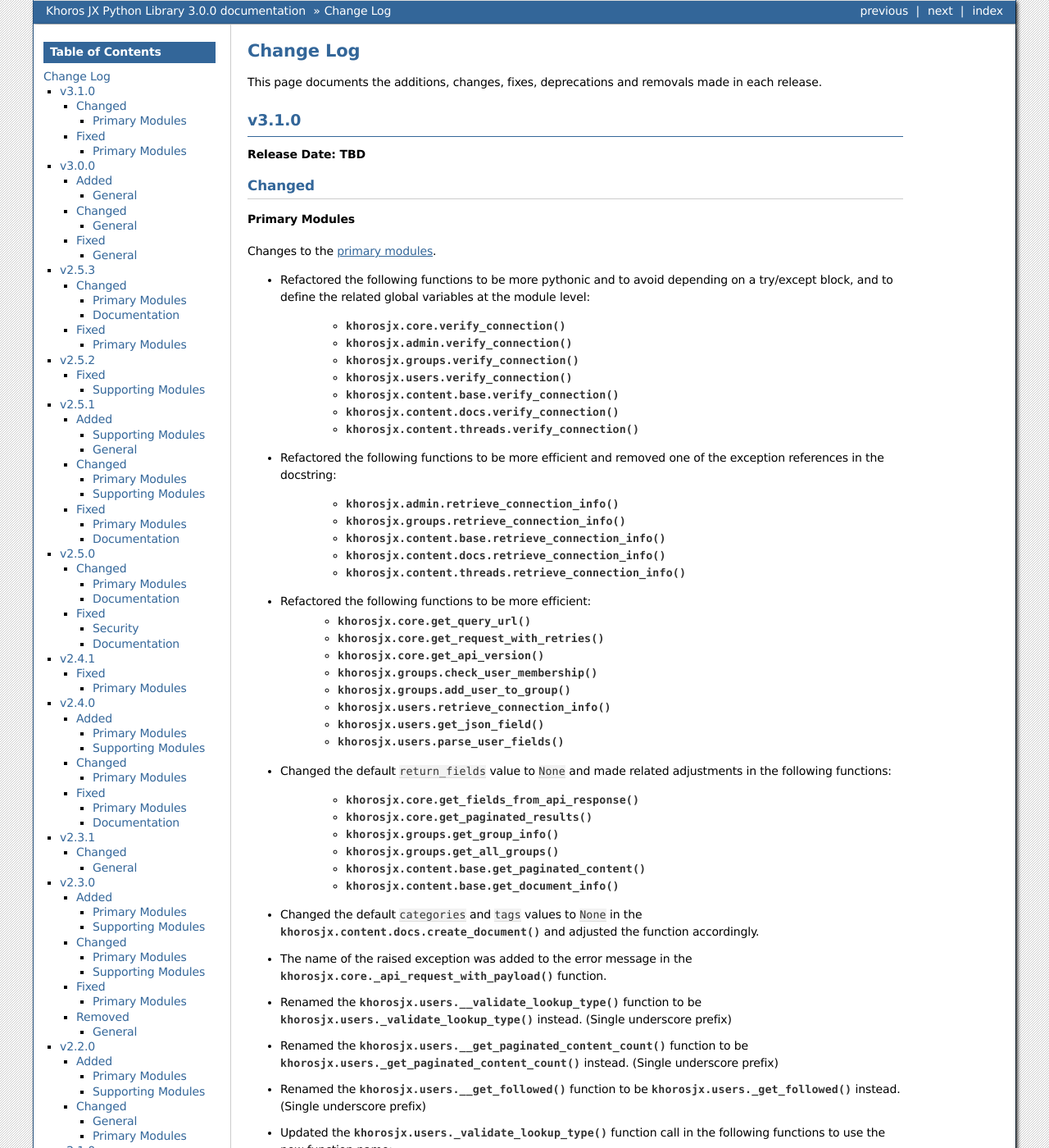
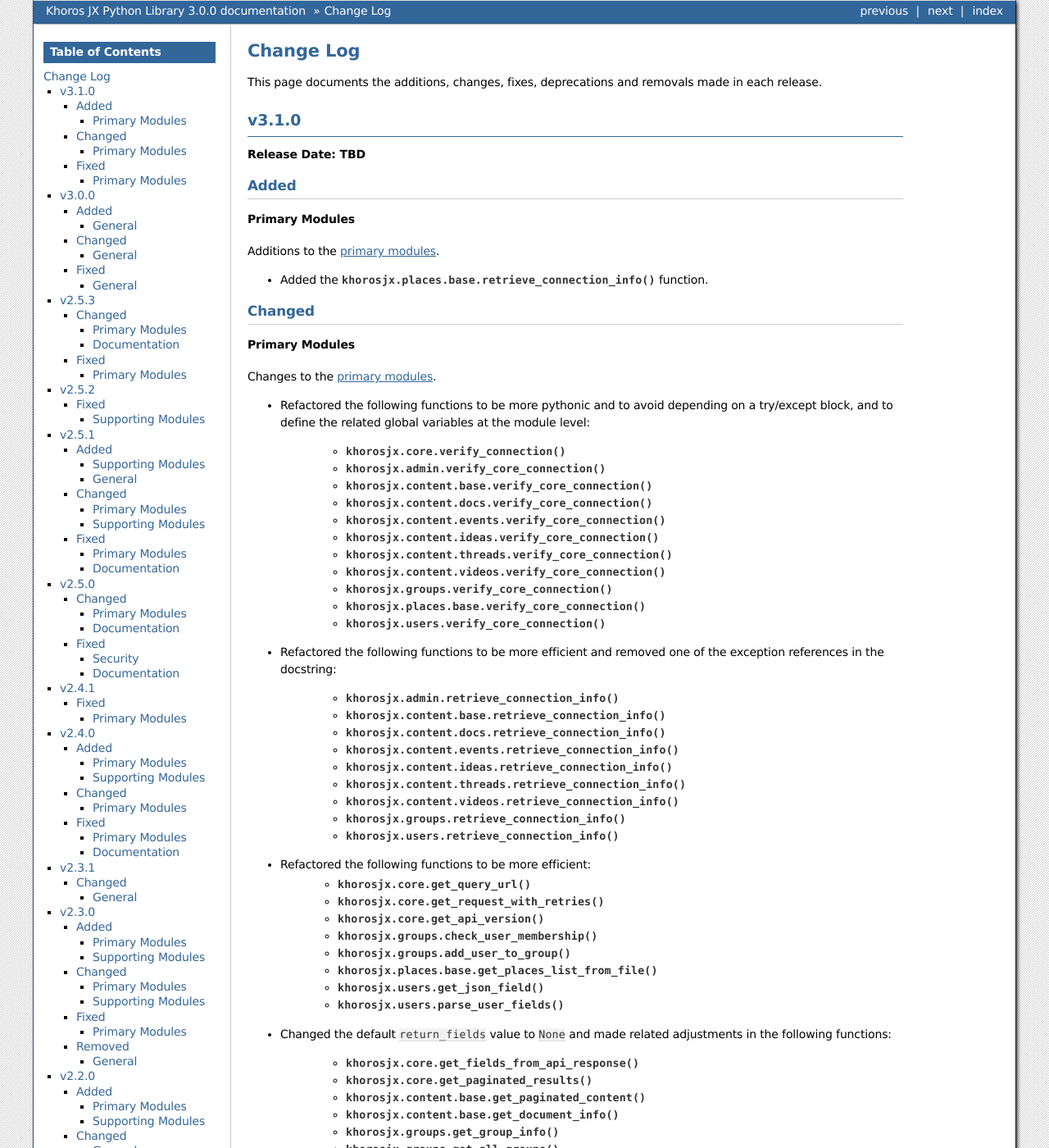
Before and after one commit to jeffshurtliff/khorosjx, a Sphinx documentation site: the page built from docs/changelog.rst, in a window 1280 px wide and 1400 px high. Shown: the whole window at 82% size. Built offline with Sphinx 7.4.7, drawn with Linux system fonts in a browser that asks for light colours; some of the changed text lies outside the part shown.

Commit message:
Made changes relating to v3.1.0.

```diff
--- a/docs/changelog.rst
+++ b/docs/changelog.rst
@@ -7,6 +7,15 @@
 v3.1.0
 ******
 **Release Date: TBD**
+
+Added
+=====
+
+Primary Modules
+---------------
+Additions to the :doc:`primary modules <primary-modules>`.
+
+* Added the :py:func:`khorosjx.places.base.retrieve_connection_info` function.
 
 Changed
 =======
@@ -18,36 +27,45 @@
 * Refactored the following functions to be more pythonic and to avoid depending on
   a try/except block, and to define the related global variables at the module level:
     * :py:func:`khorosjx.core.verify_connection`
-    * :py:func:`khorosjx.admin.verify_connection`
-    * :py:func:`khorosjx.groups.verify_connection`
-    * :py:func:`khorosjx.users.verify_connection`
-    * :py:func:`khorosjx.content.base.verify_connection`
-    * :py:func:`khorosjx.content.docs.verify_connection`
-    * :py:func:`khorosjx.content.threads.verify_connection`
+    * :py:func:`khorosjx.admin.verify_core_connection`
+    * :py:func:`khorosjx.content.base.verify_core_connection`
+    * :py:func:`khorosjx.content.docs.verify_core_connection`
+    * :py:func:`khorosjx.content.events.verify_core_connection`
+    * :py:func:`khorosjx.content.ideas.verify_core_connection`
+    * :py:func:`khorosjx.content.threads.verify_core_connection`
+    * :py:func:`khorosjx.content.videos.verify_core_connection`
+    * :py:func:`khorosjx.groups.verify_core_connection`
+    * :py:func:`khorosjx.places.base.verify_core_connection`
+    * :py:func:`khorosjx.users.verify_core_connection`
 * Refactored the following functions to be more efficient and removed one of the
   exception references in the docstring:
     * :py:func:`khorosjx.admin.retrieve_connection_info`
-    * :py:func:`khorosjx.groups.retrieve_connection_info`
     * :py:func:`khorosjx.content.base.retrieve_connection_info`
     * :py:func:`khorosjx.content.docs.retrieve_connection_info`
+    * :py:func:`khorosjx.content.events.retrieve_connection_info`
+    * :py:func:`khorosjx.content.ideas.retrieve_connection_info`
     * :py:func:`khorosjx.content.threads.retrieve_connection_info`
+    * :py:func:`khorosjx.content.videos.retrieve_connection_info`
+    * :py:func:`khorosjx.groups.retrieve_connection_info`
+    * :py:func:`khorosjx.users.retrieve_connection_info`
 * Refactored the following functions to be more efficient:
     * :py:func:`khorosjx.core.get_query_url`
     * :py:func:`khorosjx.core.get_request_with_retries`
     * :py:func:`khorosjx.core.get_api_version`
     * :py:func:`khorosjx.groups.check_user_membership`
     * :py:func:`khorosjx.groups.add_user_to_group`
-    * :py:func:`khorosjx.users.retrieve_connection_info`
+    * :py:func:`khorosjx.places.base.get_places_list_from_file`
     * :py:func:`khorosjx.users.get_json_field`
     * :py:func:`khorosjx.users.parse_user_fields`
 * Changed the default ``return_fields`` value to ``None`` and made related adjustments in
   the following functions:
     * :py:func:`khorosjx.core.get_fields_from_api_response`
     * :py:func:`khorosjx.core.get_paginated_results`
+    * :py:func:`khorosjx.content.base.get_paginated_content`
+    * :py:func:`khorosjx.content.base.get_document_info`
     * :py:func:`khorosjx.groups.get_group_info`
     * :py:func:`khorosjx.groups.get_all_groups`
-    * :py:func:`khorosjx.content.base.get_paginated_content`
-    * :py:func:`khorosjx.content.base.get_document_info`
+    * :py:func:`khorosjx.places.base.get_place_info`
 * Changed the default ``categories`` and ``tags`` values to ``None`` in the
   :py:func:`khorosjx.content.docs.create_document` and adjusted the function accordingly.
 * The name of the raised exception was added to the error message in the
@@ -65,8 +83,10 @@
     * :py:func:`khorosjx.users.get_primary_email`
 * Updated the :py:func:`khorosjx.users._get_paginated_content_count` function call in
   :py:func:`khorosjx.users.get_user_content_count` to use the new function name.
-* Added a ``TODO`` to the :py:func:`khorosjx.content.base.__convert_lookup_value` and
-  :py:func:`khorosjx.content.base.__trim_attachments_info` functions.
+* Added a ``TODO`` to rename the following functions:
+    * :py:func:`khorosjx.content.base.__convert_lookup_value`
+    * :py:func:`khorosjx.content.base.__trim_attachments_info`
+    * :py:func:`khorosjx.places.base.__verify_browse_id`
 
 Fixed
 =====
@@ -93,6 +113,8 @@
   interpolated ``base_url`` variable.
 * Made some minor syntax improvements in the :py:func:`khorosjx.content.base.get_content_id`
   function.
+* Made improvements to the :py:func:`khoros.places.base.get_place_id` function to proactively
+  avoid raising any :py:exc:`NameError` exceptions.
 
 |
 
```
Also changed, not shown: 5 other files.
